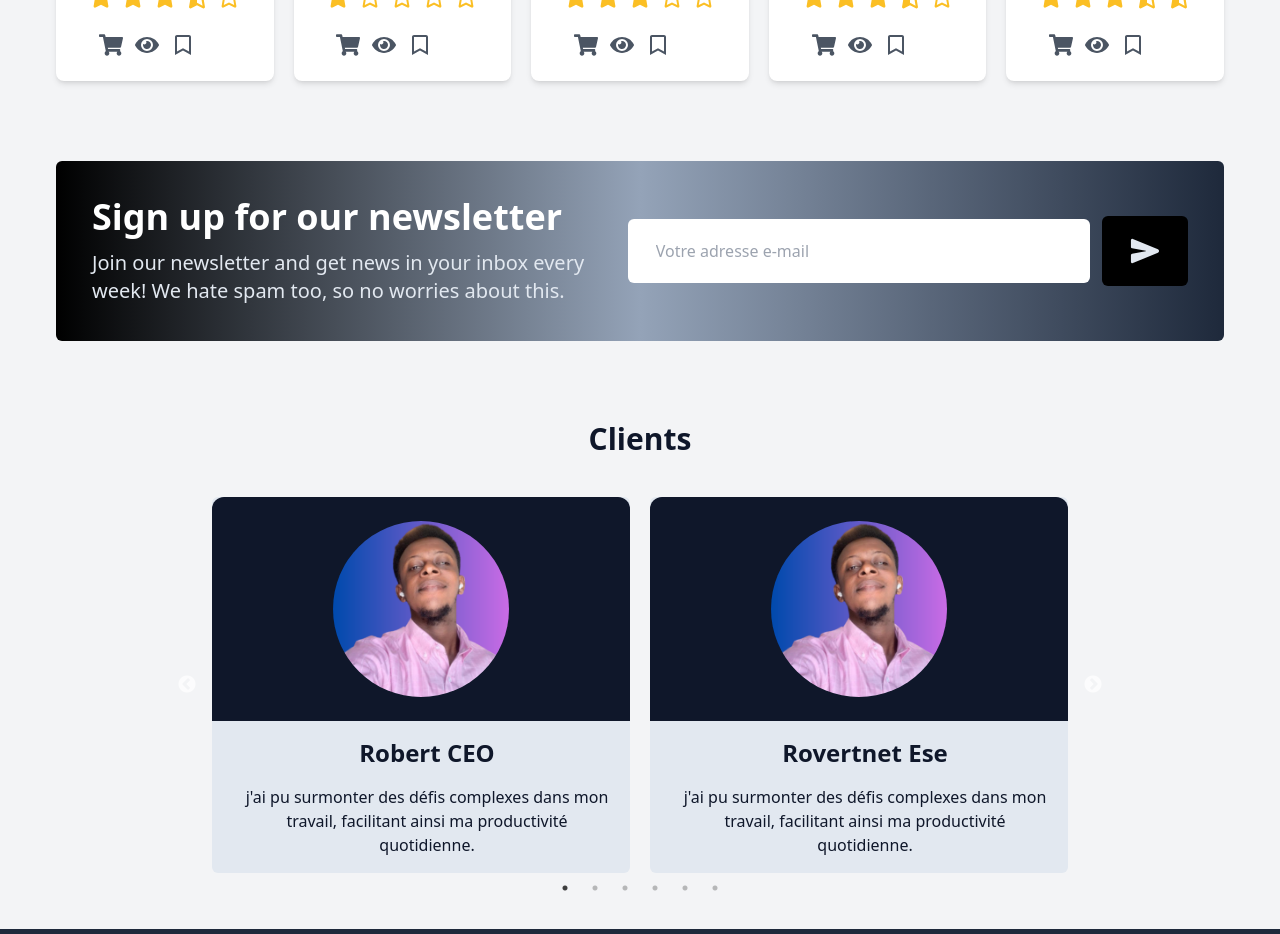
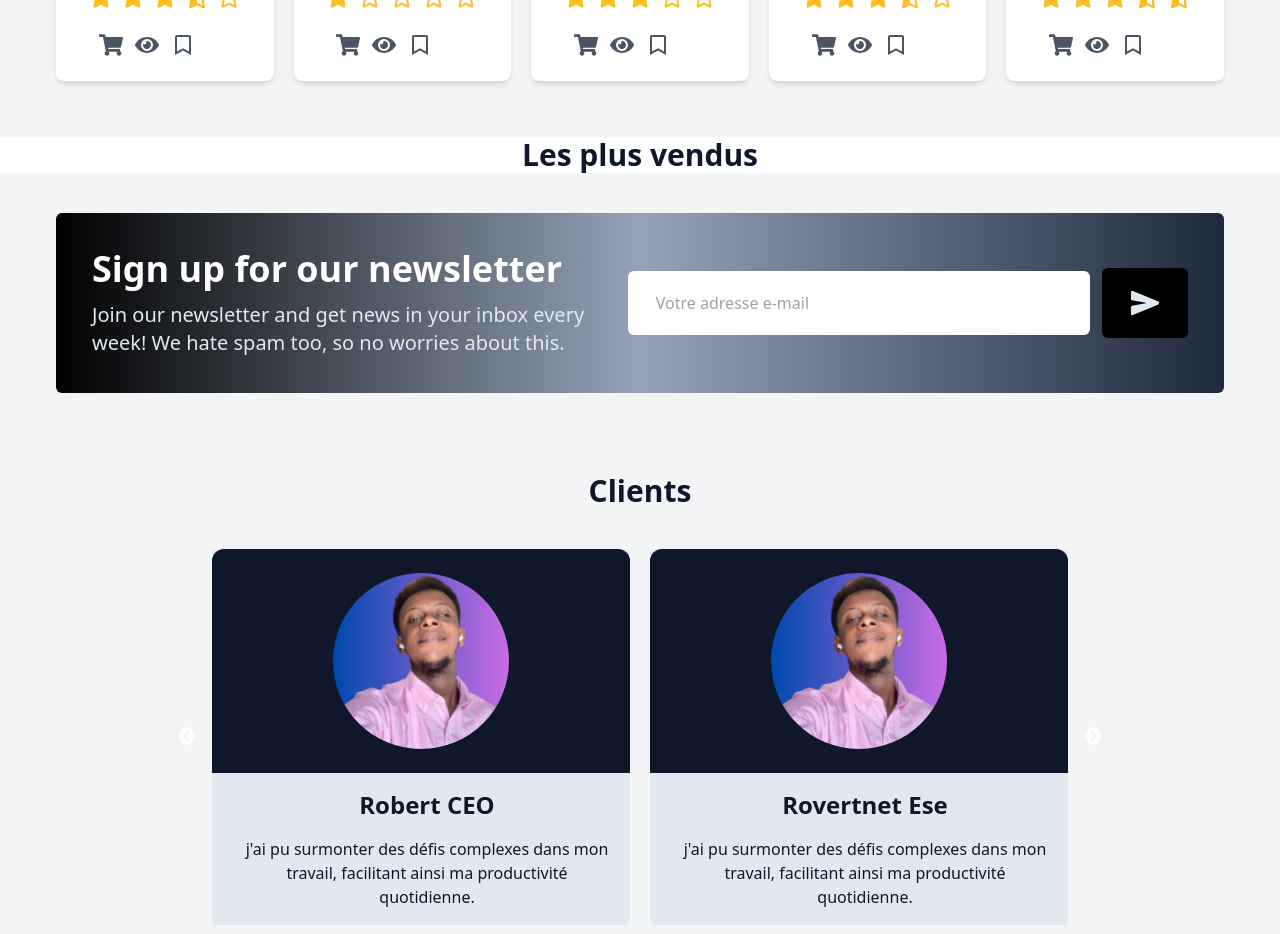
Before and after one commit to rovertnet/Bibliotheque, a React (Vite) app: page / in a window 1280 px wide. Shown: the part 1520-2454 px from the top of the page. Built offline with nearby package versions, Linux system fonts and the light colour scheme; some icons are missing.

Commit message:
modif du comp

```diff
--- a/src/component/body/Home.jsx
+++ b/src/component/body/Home.jsx
@@ -8,6 +8,7 @@ import { FaStar } from "react-icons/fa";
 import { FaStarHalfAlt } from "react-icons/fa";
 import { FaRegStar } from "react-icons/fa";
 import Cat from "./Cat";
+import Livre from "./Livre";
 
 
 function Home() {
@@ -433,6 +434,7 @@ function Home() {
           </div>
         </div>
       </div>
+      <Livre />
       <Subcribe />
     </div>
   );
--- a/src/component/body/Livre.jsx
+++ b/src/component/body/Livre.jsx
@@ -2,7 +2,7 @@
 function Livre() {
   return (
     <>
-      <div className="md:px-16 px-10">
+      <div className="md:px-16 px-10 bg-white dark:bg-slate-900">
         <h1 className="text-center dark:text-slate-300 md:mb-8 mb-5 text-2xl md:text-3xl font-extrabold text-slate-900">
           Les plus vendus
         </h1>
```
